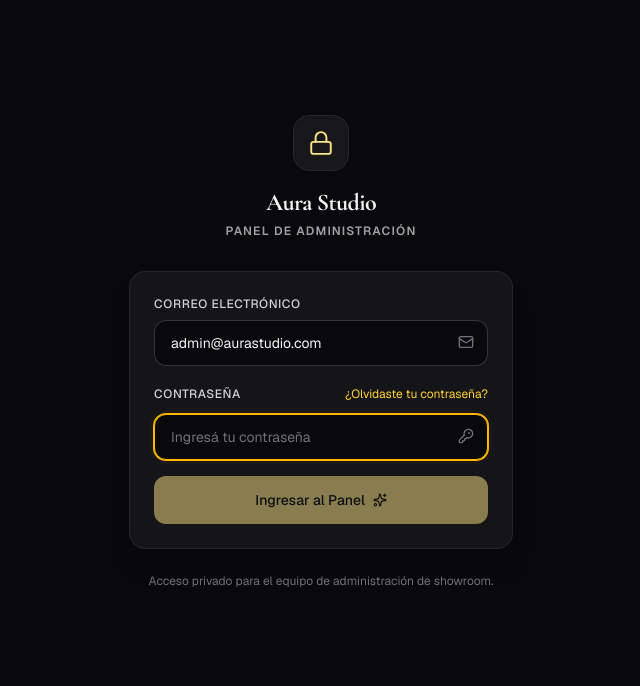
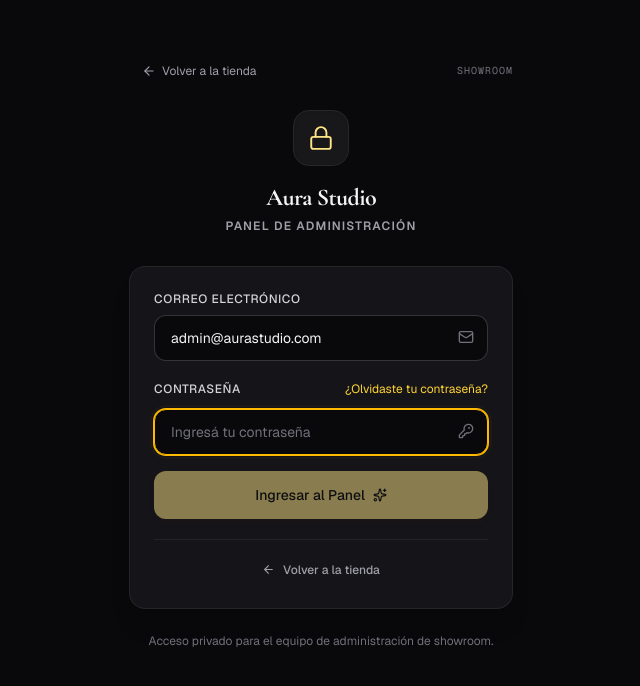
Before and after one commit to ezequiel1409/aura-studio, a Next.js app: page /admin/login in a window 1280 px wide. Shown: the top 686 px of the page, without its empty margins (319-959 px from the left). Built offline with nearby package versions, Linux system fonts and the light colour scheme.

Commit message:
feat(backoffice): agregar enlace de retorno a la tienda en login y optimismo en destacados (BR-08, AR-11)

```diff
--- a/src/app/admin/login/page.tsx
+++ b/src/app/admin/login/page.tsx
@@ -3,7 +3,7 @@
 import { useEffect, useState } from "react";
 import { useRouter } from "next/navigation";
 import Link from "next/link";
-import { KeyRound, Lock, Mail, ShieldAlert, Sparkles, Loader2 } from "lucide-react";
+import { ArrowLeft, KeyRound, Lock, Mail, ShieldAlert, Sparkles, Loader2 } from "lucide-react";
 
 export default function AdminLoginPage() {
   const router = useRouter();
@@ -72,6 +72,22 @@ export default function AdminLoginPage() {
   return (
     <div className="min-h-[80vh] flex flex-col items-center justify-center px-4">
       <div className="w-full max-w-sm">
+        {/* Retorno rápido a la tienda */}
+        <div className="mb-6 flex items-center justify-between">
+          <Link
+            href="/"
+            prefetch={true}
+            aria-label="Volver a la tienda y catálogo público"
+            className="inline-flex items-center gap-1.5 text-xs text-zinc-400 hover:text-amber-200 transition-colors py-1.5 px-3 rounded-lg hover:bg-zinc-900 border border-transparent hover:border-zinc-800 focus-visible:ring-2 focus-visible:ring-amber-400 focus-visible:outline-none"
+          >
+            <ArrowLeft size={14} aria-hidden="true" />
+            <span>Volver a la tienda</span>
+          </Link>
+          <span className="text-[10px] uppercase font-mono tracking-widest text-zinc-500">
+            Showroom
+          </span>
+        </div>
+
         {/* Cabecera / Identidad */}
         <div className="text-center mb-8">
           <div className="inline-flex items-center justify-center w-14 h-14 rounded-2xl bg-zinc-900 border border-zinc-800 text-amber-200 mb-4 shadow-inner">
@@ -189,6 +205,19 @@ export default function AdminLoginPage() {
               )}
             </button>
           </form>
+
+          {/* Enlace secundario de regreso al catálogo */}
+          <div className="mt-5 pt-4 border-t border-zinc-800/80 text-center">
+            <Link
+              href="/"
+              prefetch={true}
+              aria-label="Volver al catálogo de la tienda"
+              className="inline-flex items-center gap-2 text-xs font-medium text-zinc-400 hover:text-amber-200 transition-colors py-1.5 px-3 rounded-lg hover:bg-zinc-800/50 focus-visible:ring-2 focus-visible:ring-amber-400 focus-visible:outline-none"
+            >
+              <ArrowLeft size={13} aria-hidden="true" />
+              <span>Volver a la tienda</span>
+            </Link>
+          </div>
         </div>
 
         {/* Pie de pantalla */}
--- a/src/components/admin/ProductListClient.tsx
+++ b/src/components/admin/ProductListClient.tsx
@@ -347,8 +347,16 @@ export function ProductListClient({
     }
   };
 
-  // Alternar estado de Destacada en un clic
+  // Alternar estado de Destacada en un clic con respuesta visual inmediata
   const handleToggleFeatured = async (productId: number) => {
+    const currentProduct = products.find((p) => p.id === productId);
+    if (!currentProduct) return;
+
+    // Actualización optimista inmediata (0ms de retraso para el usuario)
+    setProducts((prev) =>
+      prev.map((p) => (p.id === productId ? { ...p, isFeatured: !p.isFeatured } : p))
+    );
+
     try {
       const res = await fetch("/api/admin/products/featured", {
         method: "POST",
@@ -358,6 +366,10 @@ export function ProductListClient({
 
       const data = await res.json();
       if (!res.ok || !data.ok) {
+        // Revertir en caso de falla reportada por la API
+        setProducts((prev) =>
+          prev.map((p) => (p.id === productId ? currentProduct : p))
+        );
         alert(data.error || "No se pudo actualizar el estado de destacado.");
         return;
       }
@@ -366,6 +378,10 @@ export function ProductListClient({
         prev.map((p) => (p.id === productId ? data.product : p))
       );
     } catch {
+      // Revertir ante error de red
+      setProducts((prev) =>
+        prev.map((p) => (p.id === productId ? currentProduct : p))
+      );
       alert("Error de conexión con el servidor.");
     }
   };
```
